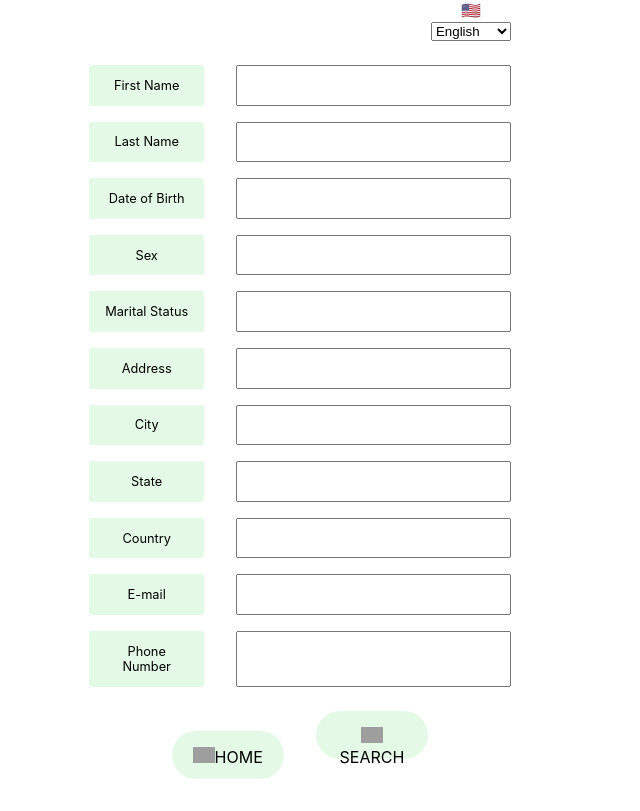
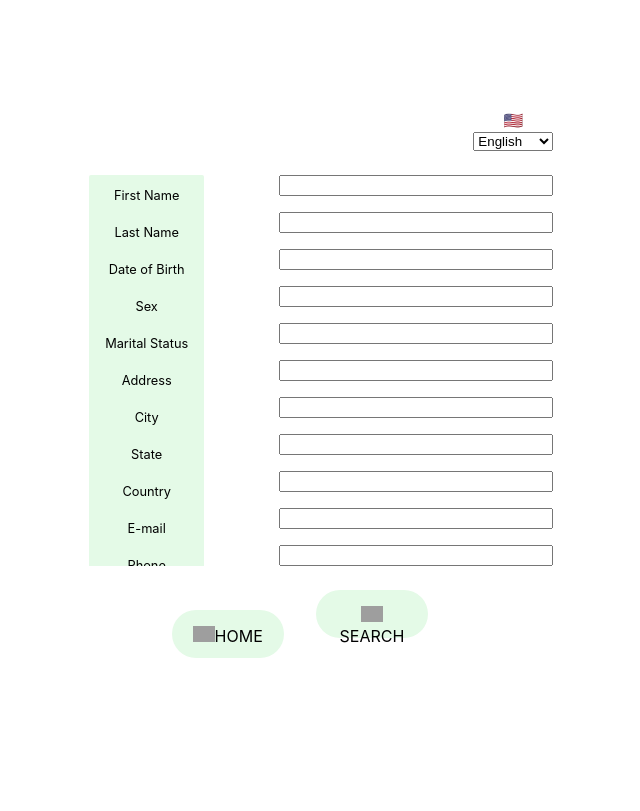
Before and after one commit to davidc360/colab8, a React (Create React App) app: page /intake in a window 1280 px wide. Shown: the whole page, without its empty margins (340-980 px from the left). Built offline with nearby package versions, Linux system fonts and the light colour scheme; grey boxes are pictures that could not be loaded.

Commit message:
implemented flipping translations

```diff
--- a/public/index.html
+++ b/public/index.html
@@ -22,7 +22,7 @@
       work correctly both with client-side routing and a non-root public URL.
       Learn how to configure a non-root public URL by running `npm run build`.
     -->
-    <title>Transmit</title>
+    <title>Ditto</title>
   </head>
   <body>
     <noscript>You need to enable JavaScript to run this app.</noscript>
--- a/src/Common.js
+++ b/src/Common.js
@@ -5,10 +5,11 @@ import "./Common.sass"
 
 export function Button({ onClick, text, link, className, children }) {
     const navigate = useNavigate()
+    const navigateToLink = () => { navigate(link) }
     return (
         <button
             className={"Button " + className}
-            onClick={() => { navigate(link) }}>
+            onClick={onClick ? onClick : navigateToLink}>
             {text}
             {children}
         </button>
--- a/src/Intake.js
+++ b/src/Intake.js
@@ -83,7 +83,7 @@ function BasicInfo({ language }) {
         ]
     }
     const translatedPrompts = formPrompts[language]
-    const inputs = translatedPrompts.map(prompt => <FormInput key={prompt} prompt={prompt} value=""/>)
+    const inputs = translatedPrompts.map((prompt, i) => <FormInput key={prompt} prompt={prompt} promptEnglish={ formPrompts.English[i] } value=""/>)
     return (
         <div className="basicInfo">
             {inputs}
@@ -91,10 +91,24 @@ function BasicInfo({ language }) {
     )
 }
 
-function FormInput({ prompt, value }) {
+function FormInput({ prompt, value, promptEnglish }) {
+    const [flipped, setFlipped] = useState(false)
+    const toggleFlip = () => {
+        setFlipped(!flipped)
+    }
+    const isEnglish = promptEnglish === prompt
     return (
         <div className="formInput">
-            <Button className="form-prompt">{prompt}</Button>
+            <div className="flip-card">
+                <div className={`flip-card-inner ${flipped ? "flipped" : ""}`} onClick={!isEnglish && toggleFlip}>
+                    <div className="card">
+                        <Button className="form-prompt" onClick={() => { }}>{prompt}</Button>
+                    </div>
+                    <div className="card card-back">
+                        <Button className="form-prompt" onClick={() => { }}>{promptEnglish}</Button>
+                    </div>
+                </div>
+            </div>
             <input type="text" className="form-input" />
         </div>
     )
--- a/src/Intake.sass
+++ b/src/Intake.sass
@@ -35,3 +35,25 @@
 
     > img
         height: 1em
+
+.flip-card
+    perspective: 1000px
+    position: relative
+    width: 200px
+
+.flip-card-inner
+    transition: transform 0.8s
+    transform-style: preserve-3d
+
+.card
+    backface-visibility: hidden
+    position: absolute
+    top: 0
+    left: 0
+    width: 100%
+
+.card-back
+    transform: rotateY(180deg)
+
+.flipped
+    transform: rotateY(180deg)
```
